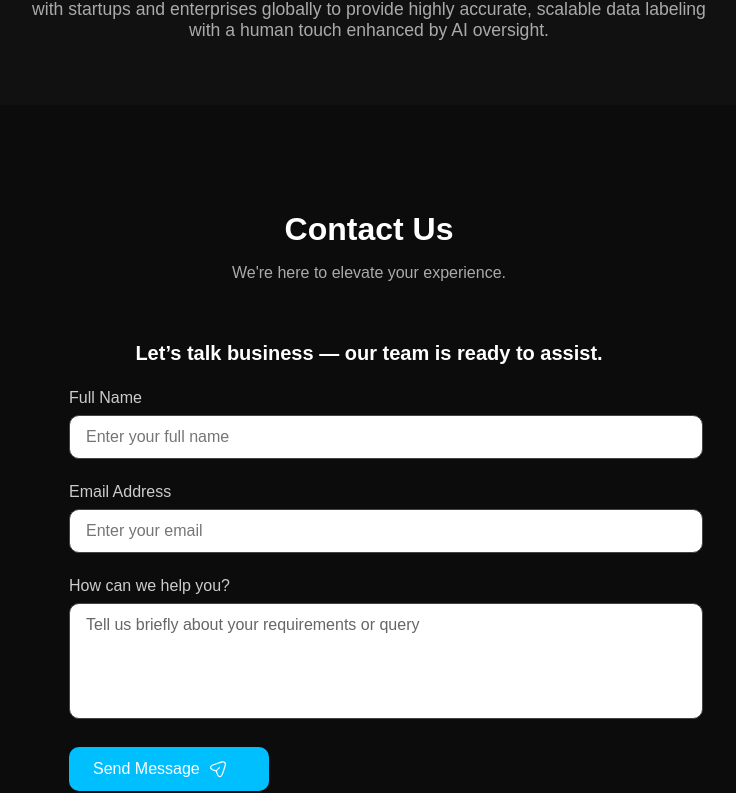
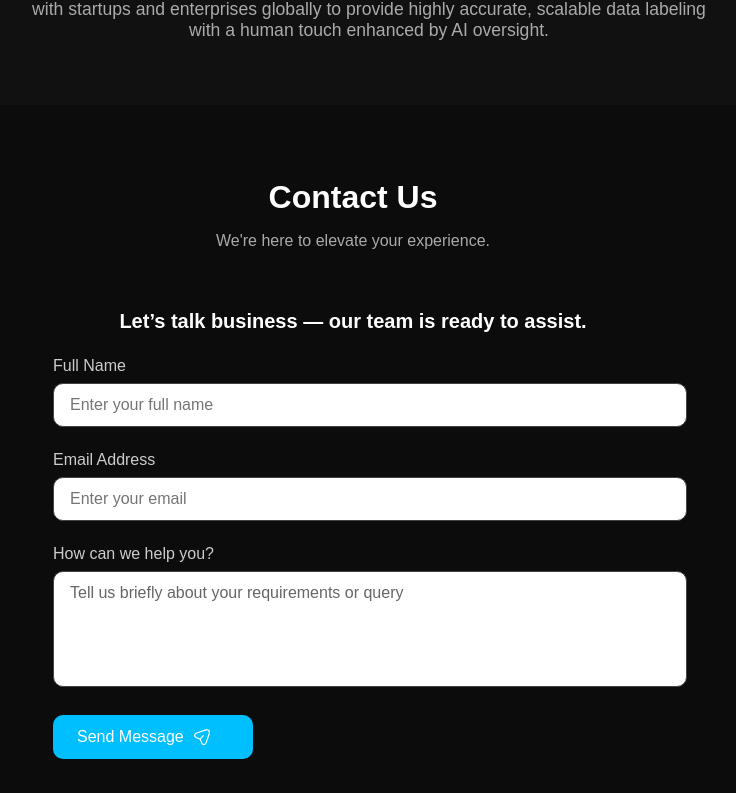
Before and after one commit to Dipanshu205/azureai, a React (Create React App) app: page / in a window 1280 px wide. Shown: the part 1727-2520 px from the top of the page, without its empty margins (271-1007 px from the left). Built offline with nearby package versions, Linux system fonts and the light colour scheme.

Commit message:
done contact

```diff
--- a/src/components/Contact.jsx
+++ b/src/components/Contact.jsx
@@ -42,7 +42,7 @@ export default function ContactComponent() {
         <section id="contact"
         data-aos="fade-up"
 
-        style={{ margin: '1rem', padding: '4rem 1rem', backgroundColor: '#0c0c0c', color: 'white' }}>
+        style={{ margin: '2rem 2rem 4rem 0rem', padding: '1rem 1rem', backgroundColor: '#0c0c0c', color: 'white' }}>
             <div style={{ maxWidth: '1200px', margin: 'auto' }}>
                 <h2 style={{ fontSize: '2rem', fontWeight: 'bold', textAlign: 'center', marginBottom: '0.5rem' }}>Contact Us</h2>
                 <p style={{ textAlign: 'center', color: '#aaa', marginBottom: '2.5rem' }}>We're here to elevate your experience.</p>
```
